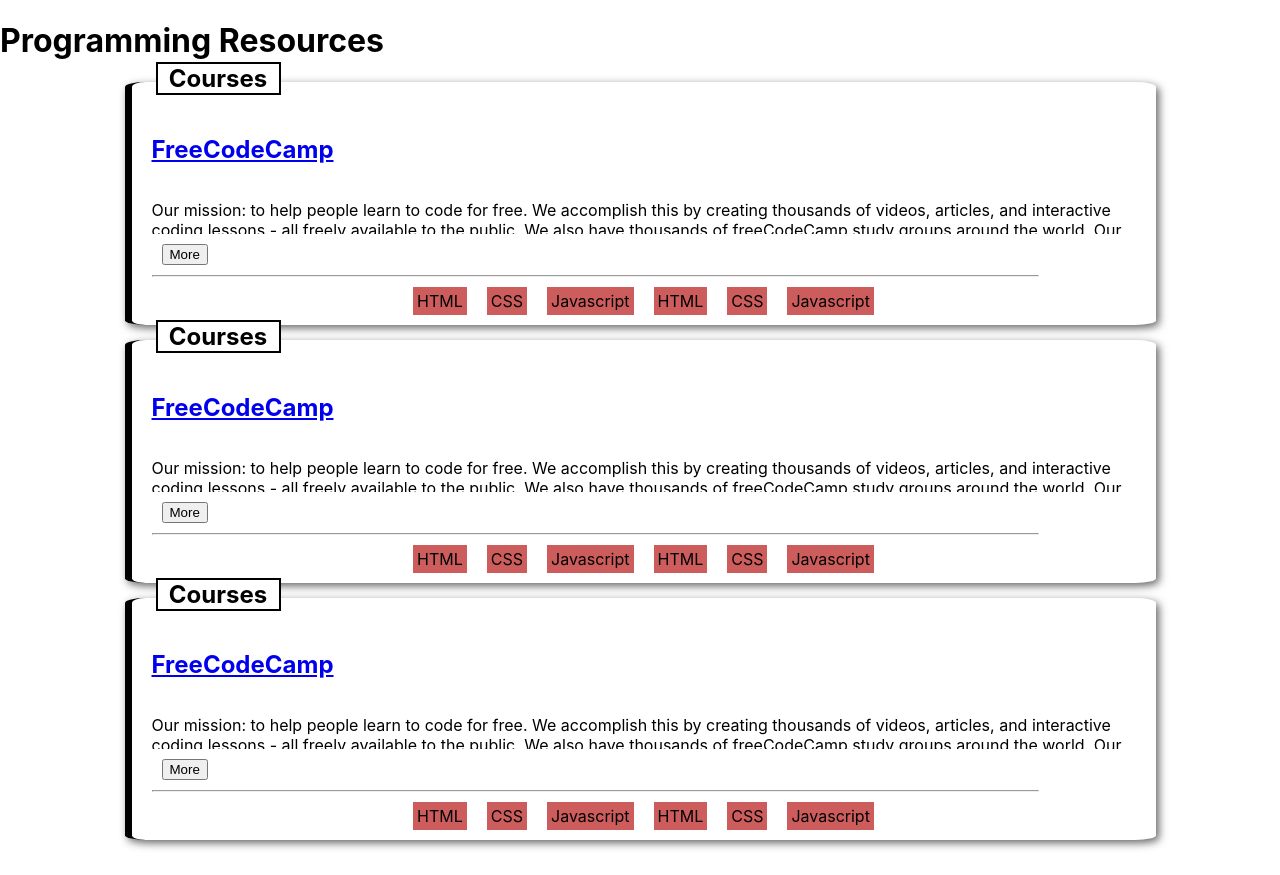
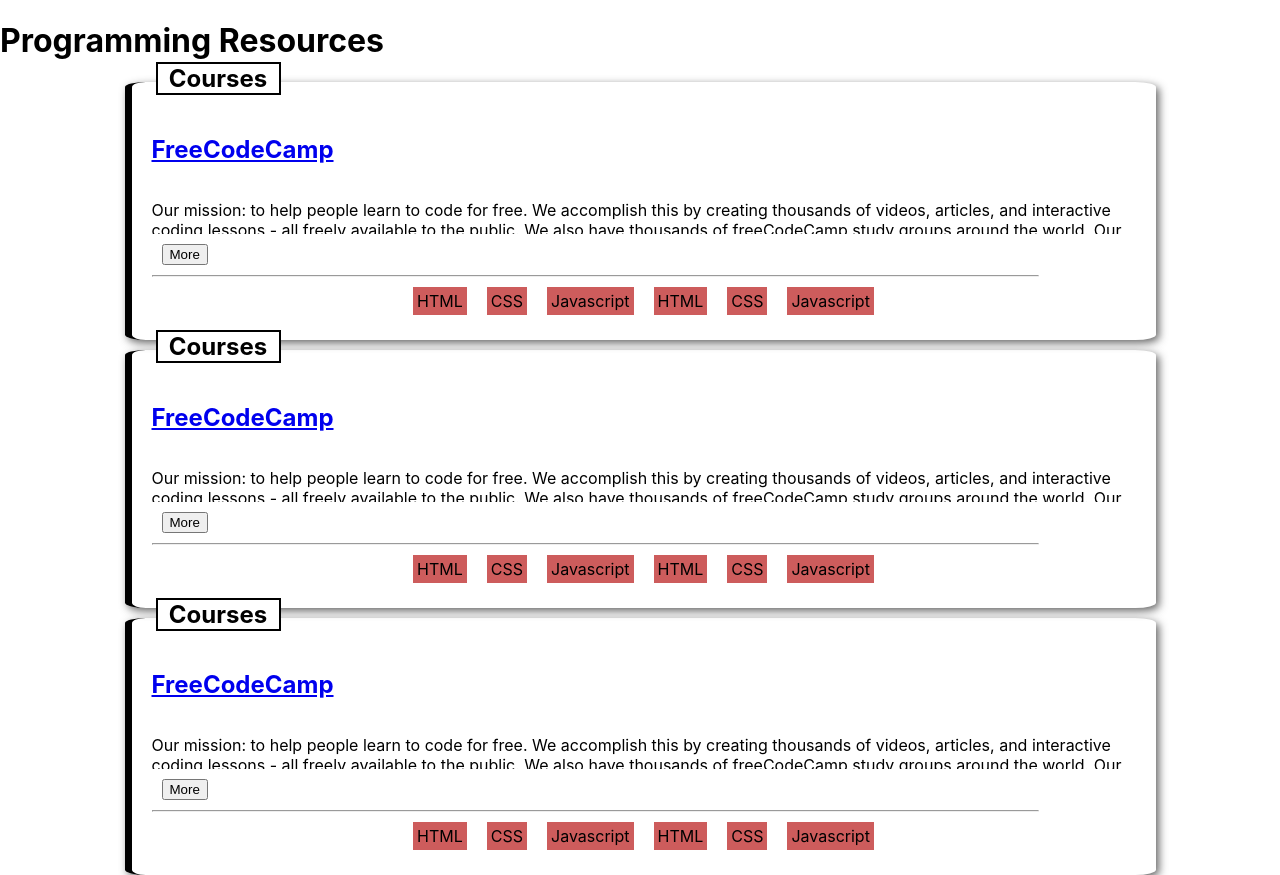
Before and after one commit to israelone/programming-resources, a React (Create React App) app: page / in a window 1280 px wide. Built offline with nearby package versions, Linux system fonts and the light colour scheme.

Commit message:
Added Resources container styling

```diff
--- a/src/App.js
+++ b/src/App.js
@@ -2,16 +2,22 @@
 import './App.css';
 import Section from './components/section/section';
 import styled from 'styled-components';
-const ResourcesContaine = styled.div``;
+
+const ResourcesContainer = styled.div`
+  display: grid;
+  grid-template-columns: 1fr;
+  row-gap: 10px;
+`;
 
 function App() {
   return (
     <>
       <h1>Programming Resources</h1>
-      <ResourcesContaine>
+      <ResourcesContainer>
         <Section></Section>
-        <Section></Section><Section></Section>
-      </ResourcesContaine>
+        <Section></Section>
+        <Section></Section>
+      </ResourcesContainer>
     </>
   );
 }
```
